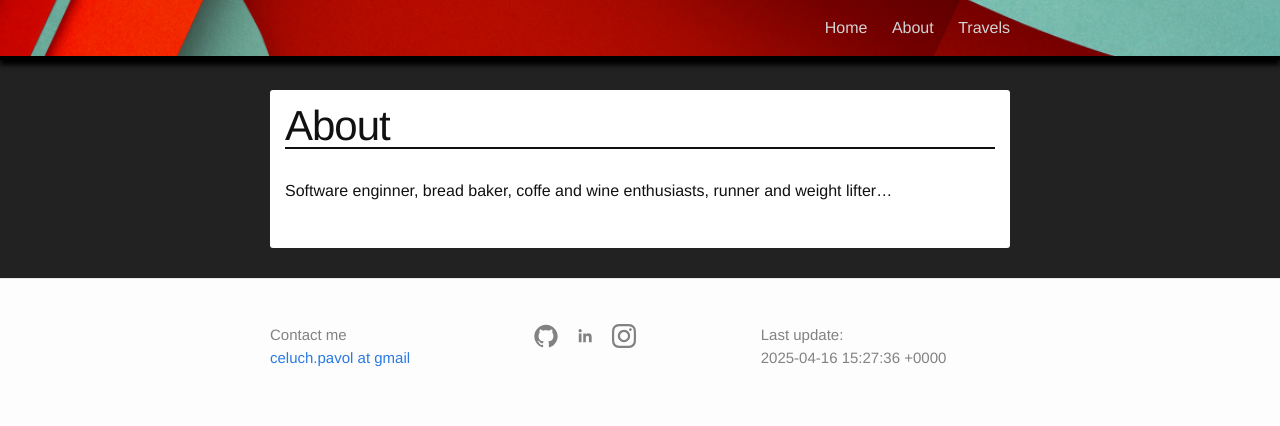
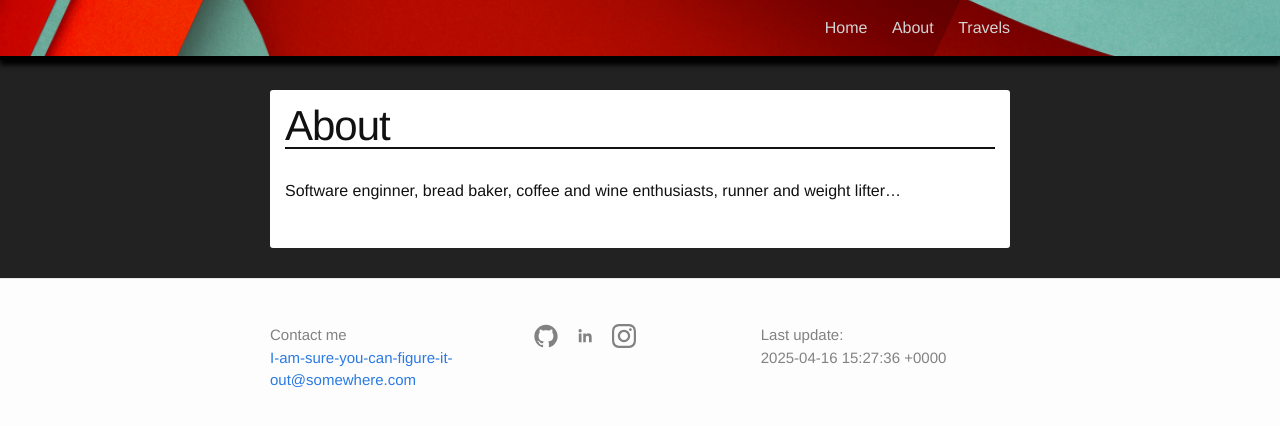
Before and after one commit to ThePavolC/ThePavolC.github.io, a Jekyll site: the page built from about.md, in a window 1280 px wide. Shown: the top 426 px of the page. Built offline with Jekyll 4.4.1, drawn with Linux system fonts in a browser that asks for light colours.

Commit message:
Fix typo and hide email

```diff
--- a/_config.yml
+++ b/_config.yml
@@ -1,6 +1,6 @@
 # Site settings
 title: ""
-email: celuch.pavol at gmail
+email: I-am-sure-you-can-figure-it-out@somewhere.com
 description:
   this means to ignore newlines until "baseurl:"
   # Write an awesome description for your new site here. You can edit this
--- a/_includes/footer.html
+++ b/_includes/footer.html
@@ -6,7 +6,7 @@
       <div class="footer-col footer-col-1">
         <ul class="contact-list">
           <li>Contact me</li>
-          <li><a href="mailto:{{ site.email }}">{{ site.email }}</a></li>
+          <li><a href="#">{{ site.email }}</a></li>
         </ul>
       </div>
 
--- a/about.md
+++ b/about.md
@@ -4,4 +4,4 @@ title: About
 permalink: /about/
 ---
 
-Software enginner, bread baker, coffe and wine enthusiasts, runner and weight lifter...
+Software enginner, bread baker, coffee and wine enthusiasts, runner and weight lifter...
```
